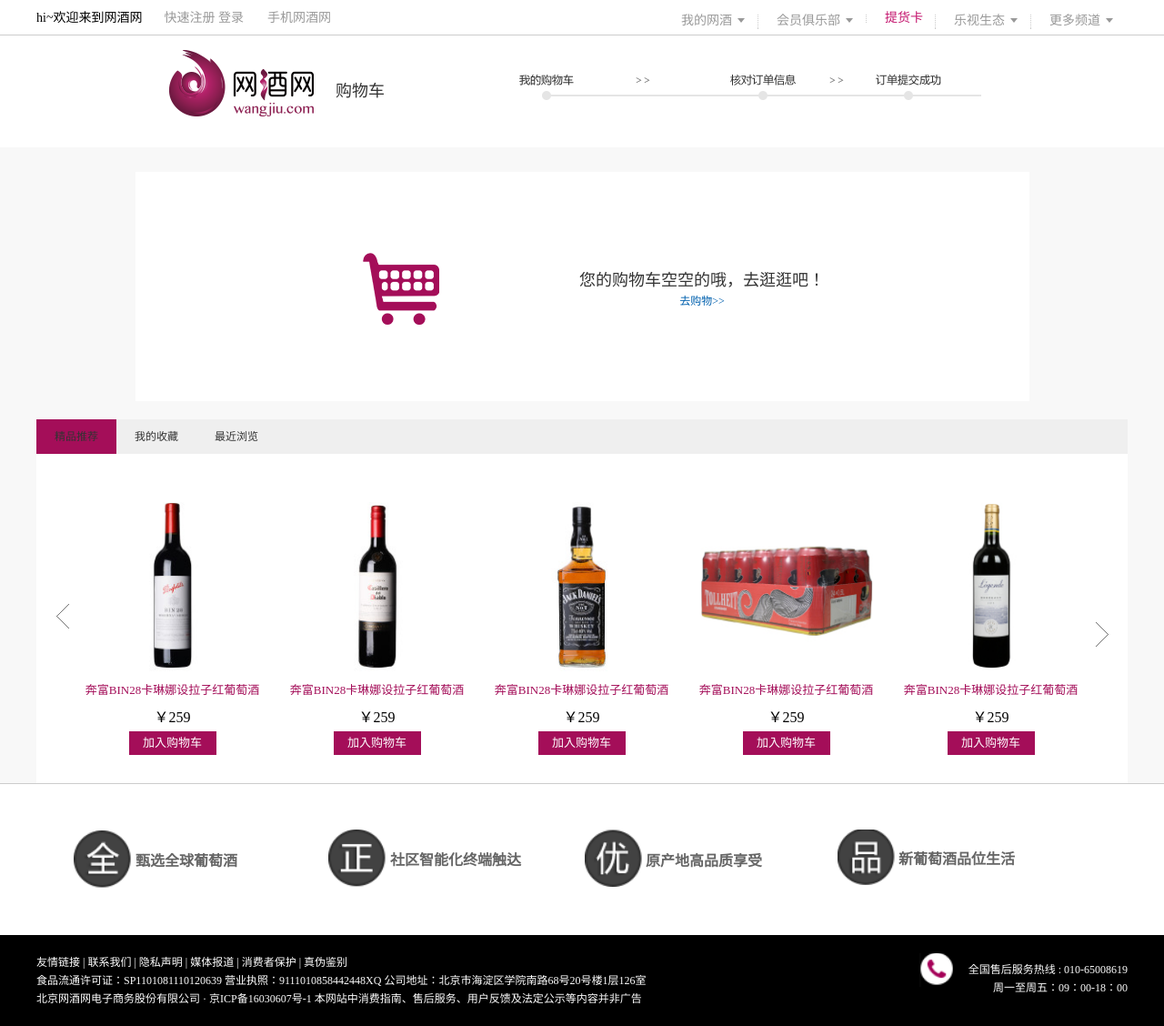
After one commit to liangzhike/wangjuwang, a PHP site: page /shopping.html in a window 1280 px wide. The commit adds this page. Shown: the whole page at 91% size. Run offline with PHP 8.4, Linux system fonts and the light colour scheme; style sheets or scripts are compiled from the project's sources.

Commit message:
包含购物车

```diff
--- /dev/null
+++ b/wjw/gulp/css/shopping.scss
@@ -0,0 +1,367 @@
+@sharset"utf-8";
+/*头部开始*/
+*{
+	padding: 0;
+	margin: 0;
+}
+a{
+	text-decoration: none;
+}
+li{
+	list-style: none;
+}
+.header01{
+	width: 100%;
+	height: 38px;
+	border-bottom: 1px solid #ccc;
+	color: #999;
+
+}
+.header01 .box{
+	width: 1200px;
+	height: 100%;
+	margin:0 auto;
+}
+.header01 .box .left{
+	width: 346px;
+	height: 38px;
+	float: left;
+	line-height: 38px;
+}
+.header01 .box .left span{
+	font-size: 14px;
+	color: #000;
+	padding-right: 20px;
+}
+.header01 .box .left a{
+	color: #999;
+	font-size: 14px;
+
+}
+.header01 .box .left a:hover{
+	color:#a40c59;
+
+}
+.header01  .box .left a:nth-child(3){
+	padding-right: 22px;
+}
+.header01 .box .right{
+	width: 512px;
+	height: 38px;
+	float: right;
+}
+.header01 .box .right ul{
+	margin-top:13px ;
+	/*height: 12px;*/
+	float: left;
+	padding-left:21px;
+	padding-right: 13px;
+	background: url(../imgs/index/ccc.png) no-repeat right center;
+	background-position: -1px 3px;
+	line-height: 12px;
+	z-index: 10;
+
+}
+
+.header01 .box .right ul:nth-child(1){
+	background-image: none;
+}
+.header01 .box .right ul:nth-child(5){
+	border:0;
+}
+
+.header01 .box .right ul:nth-child(3) a{
+	color: #c4166e;
+}
+.header01 .box .right ul li{
+	float: left;
+	z-index: 5;
+	line-height: 17px;
+	display: none;
+
+}
+.header01 .box .right ul li:nth-child(1){
+	display:block;
+}
+.header01 .box .right ul li:hover a{
+	color: #c4166e;
+
+}
+.header01 .box .right ul:hover li{
+	display:block;
+
+}
+.header01 .box .right ul:hover span{
+
+	background-position: -9px 1px;
+}
+.header01 .box .right ul:hover{
+	border: 1px solid #cccccc;
+	background: white;
+
+
+}
+.header01 .box .right .uls:hover{
+	border:0;
+
+}
+.header01 .box .right li span{
+	float: right;
+    width: 10px;
+    height: 7px;
+    background: url(../imgs/index/ico-2015-12.png) no-repeat right center;
+    background-position: -9px -5px;
+    margin-top: 6px;
+    margin-left: 5px;
+}
+
+.header01 .box .right ul  a{
+	color: #999;
+	font-size: 14px;
+
+}
+.nav{
+	width: 1200px;
+	height: 123px;
+	margin:0 auto;
+}
+.nav .left{
+	width: 200px;
+	height: 95px;
+	background: url(../imgs/index/1.png) no-repeat;
+	float: left;
+	margin-top: 13px;
+	margin-left:145px ;
+}
+.nav p{
+	float: left;
+	color: #333333;
+	font-size: 18px;
+	margin-top: 46px;
+    margin-left: -16px;
+}
+.nav .right{
+	width: 513px;
+	height: 45px;
+	float: right;
+	margin-top: 32px;
+	margin-right: 157px;
+	background: url(../imgs/shopping/jlt2.png) right no-repeat;
+	background-position: 0px 9px;
+}
+
+
+/*头部结束*/
+.content{
+	width: 100%;
+	background: #f8f8f8;
+	padding-top: 27px;
+	.gwc{
+		width: 983px;
+		min-height: 252px;
+		background: white;
+		margin: 0 auto;
+		.che {
+			width:138px ;
+			height: 100px;
+			float: left;
+			margin-top: 72px;
+   			 margin-left: 250px;
+			background: url(../imgs/shopping/jlt2.png) right no-repeat;
+			background-position: 0px -210px;
+		}
+		p{
+			width: 271px;
+			height: 43px;
+			float: left;
+			margin-top: 104px;
+   			margin-left:100px;
+   			font-size: 18px;
+   			color: #333333;
+   			text-align: center;
+   			a{
+   				font-size: 12px;
+   				color: #0060ae;
+   			}
+		}
+
+	}
+	.content_01{
+		width: 1200px;
+		height: 400px;
+		background: white;
+		margin: 20px auto;
+		.top{
+			width: 100%;
+			height: 38px;
+			background: #efefef;
+			a {
+				float: left;
+				font-size: 12px;
+				color: #333333;
+				padding-left: 20px;
+				padding-right: 20px;
+				line-height:38px;
+				&:hover{
+					color: white;
+					background: #666666;
+				}
+			}
+			a:nth-child(1){
+				background: #a40e59;
+
+			}
+		}
+		.bottom{
+				padding-left: 37px;
+				padding-right: 44px;
+				overflow: hidden;
+				width: 1098px;
+				height: 360px;
+				position: relative;
+			ul {
+				width: 3000px;
+				height: 360px;
+				li{
+					width: 225px;
+					height: 360px;
+					float: left;
+					text-align: center;
+					a:nth-child(1){
+						display: block;
+						width: 190px;
+						height: 200px;
+						margin:0 auto;
+						margin-top:45px;
+						img{
+							width: 190px;
+							height: 200px;
+						}
+					}
+					p{
+						line-height: 30px;
+					}
+					p:nth-child(1){
+						font-size: 13px;
+						color: #333333;
+					}
+					p:nth-child(2){
+						font-size: 13px;
+						color: #a40e59;
+					}
+					a:nth-of-type(2){
+						margin-top: 10px;
+						display: block;
+						width: 96px;
+						height: 26px;
+						background:#a40e59 ;
+						font-size: 13px;
+						color: white;
+						margin:0 auto;
+						line-height: 26px;
+					}
+				}
+			}
+			p {
+				/*position: relative;*/
+				#sp1{
+					display: block;
+					width: 15px;
+					height: 27px;
+					background:url(../imgs/shopping/jlt.png);
+					background-position: 0px 0px;
+					position: absolute;
+					left: 22px;
+    				top: 165px;
+				}
+				#sp2{
+					display: block;
+					width: 15px;
+					height: 27px;
+					background:url(../imgs/shopping/jlt.png);
+					background-position: 15px 0px;
+					position: absolute;
+					right: 0px;
+					top:185px;
+				}
+			}
+		}
+	}
+}
+/*尾部*/
+.footer{
+	border-top: 1px solid #ccc;
+	margin-top: -20px;
+}
+.footer .top{
+	width: 1200px;
+	height: 166px;
+	margin: 0 auto;
+
+}
+.footer .top .top_1{
+	width: 280px;
+	height: 65px;
+	float: left;
+	margin-top: 50px;
+}
+.top_1:nth-child(1){
+	margin-left: 40px;
+}
+.top_1 img{
+	display: inline-block;
+	vertical-align: middle;
+}
+.top_1 h3{
+	display: inline-block;
+	vertical-align: middle;
+	font-size: 16px;
+    color: #666;
+}
+
+.footer .footer_ter{
+	width: 100%;
+	height: 100px;
+	background: #000;
+}
+.footer .footer_ter .ter_bb{
+	width: 1200px;
+	height: 100px;
+	margin: 0 auto;
+    color: #fff;
+}
+.bb_left{
+	width: 970px;
+	height: 60px;
+	float: left;
+	margin-top: 20px;
+}
+.bb_left p{
+	line-height: 20px;
+	font-size: 12px;
+    color: #fff;
+}
+.bb_left p a{
+    font-size: 12px;
+    color: #fff;
+}
+.bb_right{
+	height: 60px;
+	width: 230px;
+	margin-top: 20px;
+	float: right;
+}
+.bb_right p{
+	line-height: 20px;
+	font-size: 12px;
+    color: #fff;
+    text-align: right;
+    float: right;
+
+}
+.bb_right .pb{
+	 margin-top: 8px;
+}
+.bb_right img{
+	float: left;
+}
--- /dev/null
+++ b/wjw/gulp/shopping.html
@@ -0,0 +1,188 @@
+<!DOCTYPE html>
+<html>
+	<head>
+		<meta charset="UTF-8">
+		<title></title>
+		<link rel="stylesheet" href="css/shopping.css">
+	</head>
+	<body>
+		<div class="header01">
+			<div class="box">
+				<div class="left">
+					<span>hi~欢迎来到网酒网</span>
+					<a href="#">快速注册 </a>
+					<a href="#">登录</a>
+					<a href="#">手机网酒网</a>
+				</div>
+			<div class="right">
+				<ul>
+					<li><a href="#">我的网酒</a><span></span></li>
+					<br/>
+					<li><a href="#">我的网酒</a></li>
+					<br/>
+					<li><a href="#">我的网酒</a></li>
+					<br/>
+					<li><a href="#">我的网酒</a></li>
+
+
+				</ul>
+				<ul>
+					<li><a href="#">会员俱乐部</a><span></span></li><br/>
+					<li><a href="#">会员俱乐部</a></li><br/>
+					<li><a href="#">会员俱乐部</a></li><br/>
+					<li><a href="#">会员俱乐部</a></li>
+
+				</ul>
+				<ul class="uls">
+					<a href="#">提货卡</a>
+				</ul>
+				<ul>
+					<li><a href="#">乐视生态</a><span></span> </li><br/>
+					<li><a href="#">乐视生态</a></li><br/>
+					<li><a href="#">乐视生态</a></li><br/>
+					<li><a href="#">乐视生态</a></li><br/>
+					<li><a href="#">乐视生态</a></li>
+
+				</ul>
+				<ul>
+					<li><a href="#">更多频道</a><span></span></li><br/>
+					<li><a href="#">更多频道</a></li><br/>
+					<li><a href="#">更多频道</a></li><br/>
+					<li><a href="#">更多频道</a></li><br/>
+					<li><a href="#">更多频道</a></li>
+
+				</ul>
+
+			</div>
+		</div>
+
+	</div>
+	<div class="nav">
+		<div class="left">
+
+		</div>
+		<p>购物车</p>
+		<div class="right">
+
+		</div>
+
+	</div>
+	<div class="content">
+		<div class="gwc">
+			<div class="che">
+
+			</div>
+			<p>您的购物车空空的哦，去逛逛吧！<a href="">去购物>></a></p>
+		</div>
+		<div class="content_01">
+			<div class="top">
+				<a href="">精品推荐</a>
+				<a href="">我的收藏</a>
+				<a href="">最近浏览</a>
+			</div>
+			<div class="bottom">
+				<ul>
+					<li>
+						<a href=""><img src="imgs/shopping/p1.jpg"/></a>
+						<p>奔富BIN28卡琳娜设拉子红葡萄酒</p>
+						<p>￥<span>259</span></p>
+						<a href="">加入购物车</a>
+					</li>
+					<li>
+						<a href=""><img src="imgs/shopping/p2.jpg"/></a>
+						<p>奔富BIN28卡琳娜设拉子红葡萄酒</p>
+						<p>￥<span>259</span></p>
+						<a href="">加入购物车</a>
+					</li>
+					<li>
+						<a href=""><img src="imgs/shopping/p3.jpg"/></a>
+						<p>奔富BIN28卡琳娜设拉子红葡萄酒</p>
+						<p>￥<span>259</span></p>
+						<a href="">加入购物车</a>
+					</li>
+					<li>
+						<a href=""><img src="imgs/shopping/p4.jpg"/></a>
+						<p>奔富BIN28卡琳娜设拉子红葡萄酒</p>
+						<p>￥<span>259</span></p>
+						<a href="">加入购物车</a>
+					</li>
+					<li>
+						<a href=""><img src="imgs/shopping/p5.jpg"/></a>
+						<p>奔富BIN28卡琳娜设拉子红葡萄酒</p>
+						<p>￥<span>259</span></p>
+						<a href="">加入购物车</a>
+					</li>
+					<li>
+						<a href=""><img src="imgs/shopping/p6.jpg"/></a>
+						<p>奔富BIN28卡琳娜设拉子红葡萄酒</p>
+						<p>￥<span>259</span></p>
+						<a href="">加入购物车</a>
+					</li>
+					<li>
+						<a href=""><img src="imgs/shopping/p7.jpg"/></a>
+						<p>奔富BIN28卡琳娜设拉子红葡萄酒</p>
+						<p>￥<span>259</span></p>
+						<a href="">加入购物车</a>
+					</li>
+					<li>
+						<a href=""><img src="imgs/shopping/p8.jpg"/></a>
+						<p>奔富BIN28卡琳娜设拉子红葡萄酒</p>
+						<p>￥<span>259</span></p>
+						<a href="">加入购物车</a>
+					</li>
+				</ul>
+				<p>
+					<span id="sp1"></span>
+					<span id="sp2"></span>
+				</p>
+
+			</div>
+		</div>
+	</div>
+	<div class="footer">
+
+		<div class="top">
+			<div class="top_1">
+				<img src="imgs/index/f1.png" alt="">
+				<h3>甄选全球葡萄酒</h3>
+			</div>
+			<div class="top_1">
+				<img src="imgs/index/f2.png" alt="">
+				<h3>社区智能化终端触达</h3>
+			</div>
+			<div class="top_1">
+				<img src="imgs/index/f3.png" alt="">
+				<h3>原产地高品质享受</h3>
+			</div>
+			<div class="top_1">
+				<img src="imgs/index/f4.png" alt="">
+				<h3>新葡萄酒品位生活</h3>
+			</div>
+		</div>
+
+		<div class="footer_ter">
+			<div class="ter_bb">
+				<div class="bb_left">
+					<p>
+						<a href="#">友情链接 |</a>
+						<a href="#">联系我们 | </a>
+						<a href="#">隐私声明 | </a>
+						<a href="#">媒体报道 |</a>
+						<a href="#">消费者保护 |</a>
+						<a href="#">真伪鉴别</a>
+					</p>
+					<p>食品流通许可证：SP1101081110120639 营业执照：9111010858442448XQ 公司地址：北京市海淀区学院南路68号20号楼1层126室</p>
+					<p>北京网酒网电子商务股份有限公司 · 京ICP备16030607号-1 本网站中消费指南、售后服务、用户反馈及法定公示等内容并非广告</p>
+				</div>
+				<div class="bb_right">
+					<img src="imgs/index/phone.png" alt="">
+					<p class="pb">
+					全国售后服务热线 : 010-65008619</p>
+					<p style="text-align: right;">周一至周五：09：00-18：00</p>
+				</div>
+			</div>
+
+		</div>
+	</div>
+	</body>
+</html>
```
Also changed, not shown: wjw/gulp/css/index.css (+29 -20 lines), wjw/gulp/css/login.scss (+71 -10 lines), wjw/gulp/index.html (+14 -10 lines), wjw/gulp/login.html (+9 -3 lines), wjw/gulp/imgs/login/jlt.png, wjw/gulp/imgs/shopping/jlt.png (added), wjw/gulp/imgs/shopping/jlt2.png (added), wjw/gulp/imgs/shopping/p1.jpg (added), wjw/gulp/imgs/shopping/p2.jpg (added), wjw/gulp/imgs/shopping/p3.jpg (added), wjw/gulp/imgs/shopping/p4.jpg (added), wjw/gulp/imgs/shopping/p5.jpg (added), wjw/gulp/imgs/shopping/p6.jpg (added), wjw/gulp/imgs/shopping/p7.jpg (added), 1 more files.
